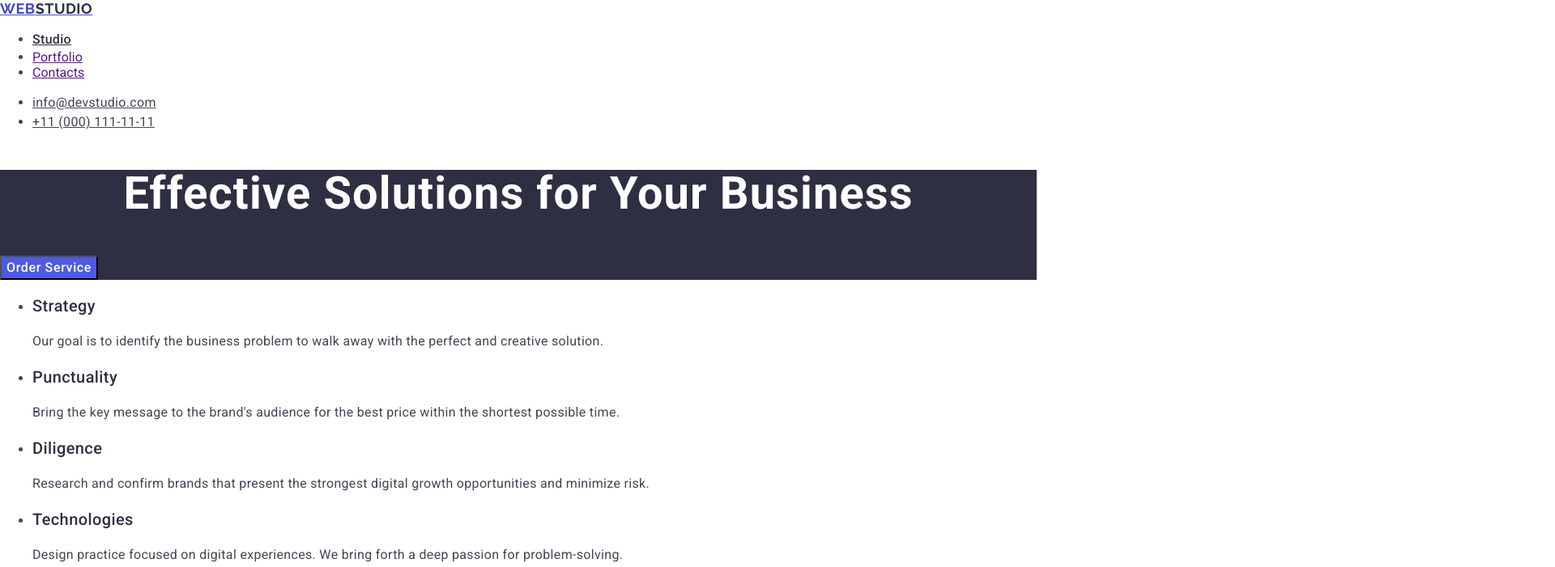
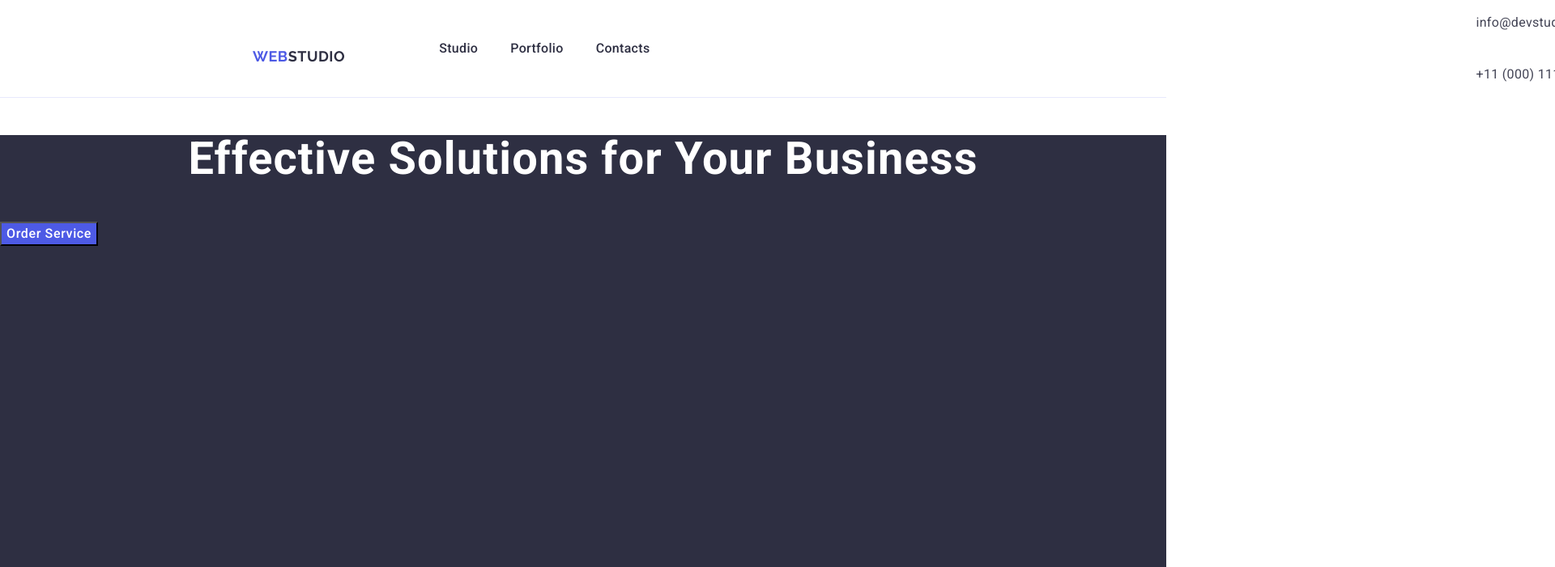
Before and after one commit to YutiiPasternak/goit-markup-hw-02, a plain HTML site: page index.html in a window 1280 px wide. Shown: the top 701 px of the page at 81% size, 1920 px wide, since content can reach past the window. Drawn offline with nearby package versions, Linux system fonts and the light colour scheme.

Commit message:
goit-markup-hw-02

```diff
--- a/css/styles.css
+++ b/css/styles.css
@@ -1,3 +1,17 @@
+*,
+*::before,
+*::after {
+  box-sizing: border-box;
+}
+
+a {
+  text-decoration: none;
+}
+li {
+  list-style-type: none;
+}
+
+/* #region base */
 body {
   font-family: "Roboto", sans-serif;
   font-size: 16px;
@@ -5,14 +19,25 @@ body {
   background-color: #ffffff;
   margin: 0;
 }
+/* #endregion */
 
 /* #region header  */
 .header {
   background: #ffffff;
+  width: 1440px;
+  border-bottom: 1px solid #e7e9fc;
+}
+
+.header-conteiner {
+  display: flex;
+  width: 1158px;
+  margin: 0 auto;
+  padding: 0 15px;
 }
 
 .header-nav {
-  font-family: "Roboto", sans-serif;
+  align-items: center;
+  display: flex;
 }
 
 .header-logo {
@@ -23,6 +48,10 @@ body {
   letter-spacing: 0.03em;
   text-transform: uppercase;
   color: #4d5ae5;
+  display: block;
+  margin-left: 156px;
+  margin-right: 76px;
+  margin-top: 20px;
 }
 
 .header-logo:hover,
@@ -35,6 +64,8 @@ body {
 }
 
 .header-menu {
+  text-align: center;
+  display: flex;
 }
 
 .header-menu-link {
@@ -43,9 +74,22 @@ body {
   line-height: 1.5;
   letter-spacing: 0.02em;
   color: #2e2f42;
+  margin-right: 40px;
 }
 
 .header-menu-link:hover {
+  color: #404bbf;
+}
+
+.nav-itm {
+  font-weight: 500;
+  font-size: 16px;
+  line-height: 1.5;
+  letter-spacing: 0.02em;
+  color: #2e2f42;
+  margin-right: 40px;
+}
+.nav-itm:hover {
   color: #404bbf;
 }
 
@@ -58,6 +102,13 @@ body {
   letter-spacing: 0.02em;
   font-size: 16px;
   color: #434455;
+  flex-wrap: wrap;
+  display: flex;
+  margin-left: 940px;
+  gap: 40px;
+}
+
+.contacts-itm {
 }
 
 .contact-link {
@@ -77,6 +128,8 @@ body {
 /* #region hero */
 .hero {
   background: #2e2f42;
+  width: 1440px;
+  height: 600px;
 }
 
 .hero-title {
@@ -84,8 +137,6 @@ body {
   letter-spacing: 0.02em;
   text-align: center;
   color: #fff;
-
-  font-family: "Roboto", sans-serif;
   font-weight: 700;
   font-size: 56px;
 }
@@ -93,10 +144,7 @@ body {
   line-height: 150%;
   letter-spacing: 0.04em;
   color: #fff;
-
-  font-family: "Roboto", sans-serif;
   font-weight: 500;
-  font-size: 16px;
   background-color: #4d5ae5;
   cursor: pointer;
 }
@@ -114,16 +162,14 @@ body {
   letter-spacing: 0.02em;
   text-align: center;
   color: #2e2f42;
-
-  font-family: "Roboto", sans-serif;
   font-weight: 700;
   font-size: 36px;
 }
+
 .list {
   background: #fff;
 }
 .desc {
-  font-family: "Roboto", sans-serif;
   font-weight: 500;
   font-size: 20px;
 
@@ -133,9 +179,7 @@ body {
   color: #2e2f42;
 }
 .text {
-  font-family: "Roboto", sans-serif;
   font-weight: 400;
-  font-size: 16px;
   /* line-height: 24px; */
   line-height: 150%;
   letter-spacing: 0.02em;
@@ -162,7 +206,6 @@ body {
   background-color: #ffffff;
 }
 .team-name {
-  font-family: "Roboto", sans-serif;
   font-weight: 500;
   font-size: 20px;
 
@@ -178,7 +221,6 @@ body {
   text-align: center;
   color: #434455;
   font-weight: 400;
-  font-size: 16px;
 }
 /* #endregion */
 
@@ -193,7 +235,6 @@ body {
   color: #2e2f42;
   font-weight: 700;
   font-size: 36px;
-  font-family: "Roboto", sans-serif;
 }
 .portfolio-list {
 }
@@ -236,10 +277,7 @@ body {
   color: #f4f4fd;
 }
 .footer-text {
-  font-family: "Roboto", sans-serif;
   font-weight: 400;
-  font-size: 16px;
-
   /* line-height: 24px; */
   line-height: 150%;
   letter-spacing: 0.02em;
--- a/index.html
+++ b/index.html
@@ -5,6 +5,10 @@
     <meta charset="UTF-8">
     <meta name="viewport" content="width=device-width, initial-scale=1.0">
     <title>goit-markup-hw-01</title>
+    <link rel="stylesheet" href="https://cdnjs.cloudflare.com/ajax/libs/modern-normalize/3.0.1/modern-normalize.min.css"
+        integrity="sha512-q6WgHqiHlKyOqslT/lgBgodhd03Wp4BEqKeW6nNtlOY4quzyG3VoQKFrieaCeSnuVseNKRGpGeDU3qPmabCANg=="
+        crossorigin="anonymous" referrerpolicy="no-referrer" />
+    <link rel="stylesheet" href="https://cdn.jsdelivr.net/npm/modern-normalize@2.0.0/modern-normalize.min.css">
     <link rel="preconnect" href="https://fonts.googleapis.com">
     <link rel="preconnect" href="https://fonts.gstatic.com" crossorigin>
     <link
@@ -16,6 +20,7 @@
 
 <body>
     <header class="header">
+        <div class="header-conteiner">
             <nav class="header-nav">
                 <a class="header-logo" href="./index.html">Web<span class="style-logo">Studio</span></a>
                 <ul class="header-menu">
@@ -34,14 +39,16 @@
 
             <address class="contacts">
                 <ul class="contacts-list">
-                <li>
+                    <li class="contacts-itm">
                         <a class="contact-link" href="mailto:info@devstudio.com">info@devstudio.com</a>
                     </li>
-                <li>
+                    <li class="contacts-itm">
                         <a class="contact-link" href="tel:+110001111111">+11 (000) 111-11-11</a>
                     </li>
                 </ul>
             </address>
+        </div>
+
     </header>
 
 
```
Lines whose indentation alone changed are shown as unchanged.
